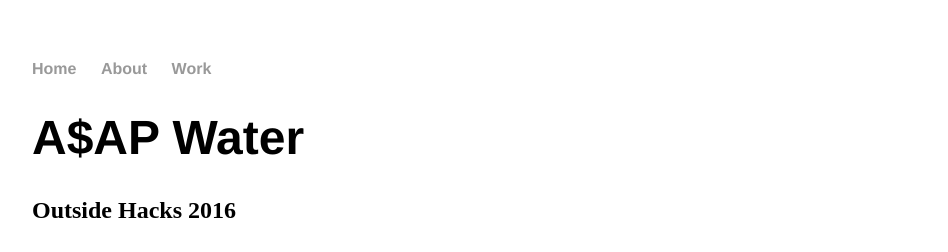
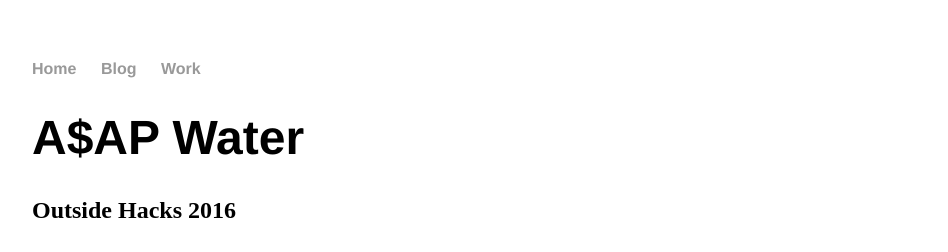
Before and after one commit to amandabukur/amandabukur.github.io, a Jekyll site: the page built from blog/index.html, in a window 1280 px wide. Shown: the top 252 px of the page, without its empty margins (160-1108 px from the left). Built offline with Jekyll 4.4.1, drawn with Linux system fonts in a browser that asks for light colours.

Commit message:
Changed link to blog

```diff
--- a/_layouts/default.html
+++ b/_layouts/default.html
@@ -6,7 +6,7 @@
 			<nav>
 	    		<ul>
 	        		<li><a href="/">Home</a></li>
-		        	<li><a href="/about">About</a></li>
+		        	<li><a href="/blog">Blog</a></li>
 	        		<li><a href="/cv">Work</a></li>
 	        		<!-- <li><a href="/blog">Blog</a></li> -->
 	    		</ul>
```
